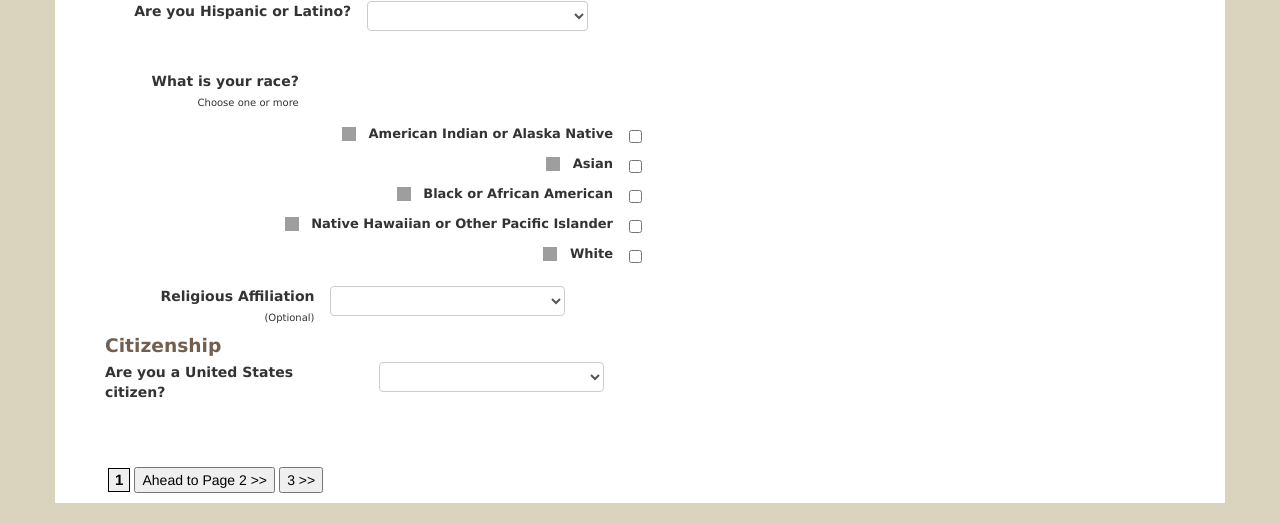
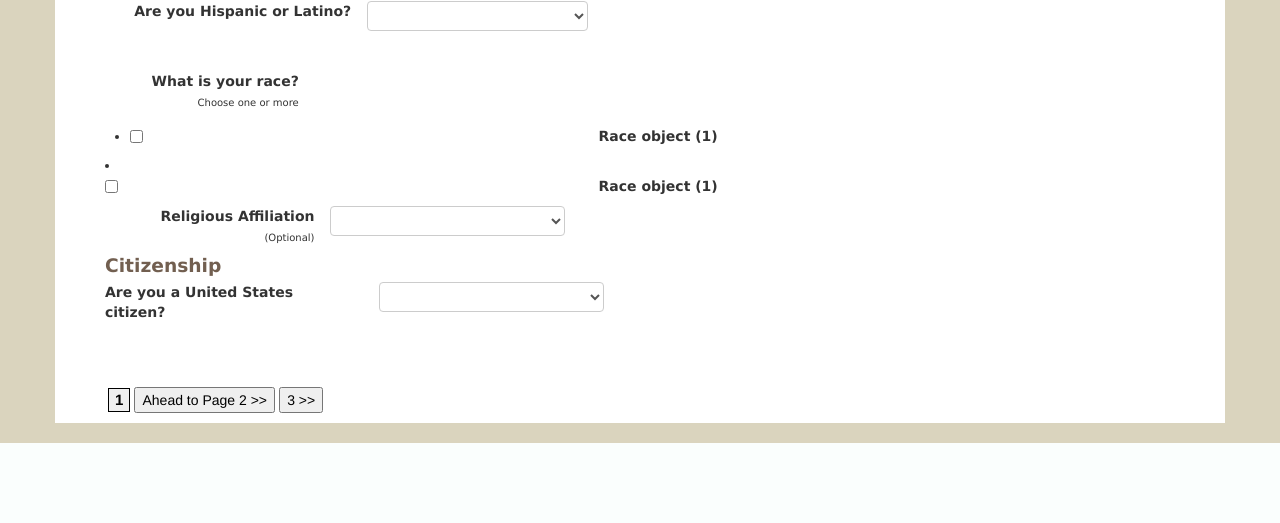
Before and after one commit to ttkochdev/DjangoPythonGraduateApplication, a Django app: template ttt_capstone_2015/graduate/templates/app/page-1.html in a window 1280 px wide. Shown: the part 1070-1593 px from the top of the page. After the commit the page ends 1513 px from the top, so only its background shows below. Run offline with Django 3.2, Linux system fonts and the light colour scheme; the template is opened without the code that fills it: values that come from a table or form of the project are taken from there, others are empty; tables that the repository leaves empty hold one stand-in row (values such as "Sample post"); some libraries are stand-ins or nearby versions; grey boxes are pictures that could not be loaded.

Commit message:
having trouble rendering template...

```diff
--- a/ttt_capstone_2015/graduate/forms.py
+++ b/ttt_capstone_2015/graduate/forms.py
@@ -3,6 +3,7 @@ Definition of forms.
 """
 
 from django import forms
+from graduate.models import Race
 
 class PageOneForm(forms.Form):
     email = forms.CharField(label='Email', required=True)
@@ -32,6 +33,7 @@ class PageOneForm(forms.Form):
         ('NO','No, not Hispanic or Latino'),
         )
     gender = forms.ChoiceField(choices=ETHNICITY_TYPE_CHOICES)
+     #INSERT INTO `admissions.dev.capstone`.`graduate_race` (`rid`, `race`) VALUES (NULL, 'American Indian or Alaska Native'), (NULL, 'Asian'), (NULL, 'Black or African American'), (NULL, 'Native Hawaiian or Other Pacific Islander'), (NULL, 'White');
     RACE_CHOICES = (
         ('American_Indian','American Indian or Alaska Native'),
         ('Asian','Asian'),
@@ -39,7 +41,8 @@ class PageOneForm(forms.Form):
         ('Native_Hawaiian','Native Hawaiian or Other Pacific Islander'),
         ('White','White'),
         )
-    race = forms.MultipleChoiceField(choices=RACE_CHOICES,widget=forms.CheckboxSelectMultiple())
+    #race = forms.MultipleChoiceField(choices=RACE_CHOICES,widget=forms.CheckboxSelectMultiple())
+    race = forms.ModelMultipleChoiceField(queryset=Race.objects.all(),widget=forms.CheckboxSelectMultiple())
     denomination = forms.ChoiceField(choices=(('db','Database'),('val','Values')))
     is_citizen = forms.ChoiceField(choices=(('yes','Yes'),('legal','Legal Permanent Resident'),('no','No')))
 
--- a/ttt_capstone_2015/graduate/templates/app/page-1.html
+++ b/ttt_capstone_2015/graduate/templates/app/page-1.html
@@ -145,7 +145,9 @@
     </div>
 </div>
 <div class="row-fluid">
+
         <fieldset>
+
         <div class="span3"><label>Name</label></div>
         <div class="span2">
             <span>
@@ -527,7 +529,14 @@
                     <div class="span4"><label>What is your race?<br><span class="subtext">Choose one or more</span></label></div>
                 </fieldset>
                 <br>
-                <fieldset class="right-justified">
+
+        {% render_field form.race %}
+
+        {% for forms in form.race %}
+                <li>{{ forms }}</li>
+             {% endfor %}
+
+        <!--            <fieldset class="right-justified">
                     <div class="span8 offset2 half">
                         <i title="" data-original-title="" data-content="A person having origins in any of the original peoples of North and South America [including Central America], and who maintains tribal affiliation or community attachment." data-placement="top" rel="popover" data-trigger="click" class="icon-question-sign race-popover"></i>
                         &nbsp; <strong>American Indian or Alaska Native</strong>
@@ -574,7 +583,8 @@
                     <div class="span1 half">
 
 <input type="hidden" value="" name="race5"><input type="checkbox" value="White" id="race5" name="race5">                    </div>
-                </fieldset>
+                </fieldset> -->
+
                                                 <fieldset>
                     <p>
                         </p><div class="span4">
--- a/ttt_capstone_2015/graduate/views.py
+++ b/ttt_capstone_2015/graduate/views.py
@@ -11,9 +11,12 @@ from datetime import datetime
 from .forms import PageOneForm
 from .forms import PageTwoForm
 
+#from graduate.models import Race
+
 def page1(request):
     """Renders the home page."""
     assert isinstance(request, HttpRequest)
+    #test = Race.objects.all()
 
     if request.method == 'POST':
 
@@ -37,6 +40,7 @@ def page1(request):
         {
             'title':'Graduate Application Page-1',
             'form': form,
+            #'test': test,
             'year':datetime.now().year,
         })
     )
```
Also changed, not shown: 1 other file.
